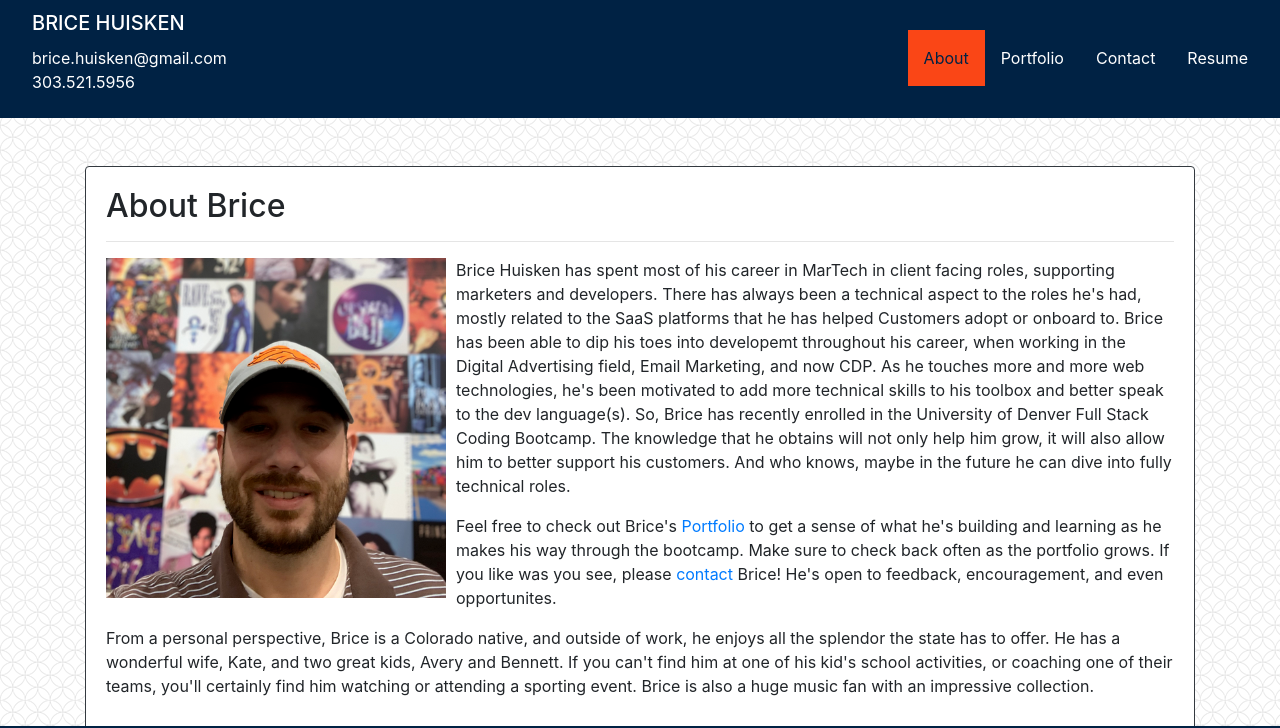
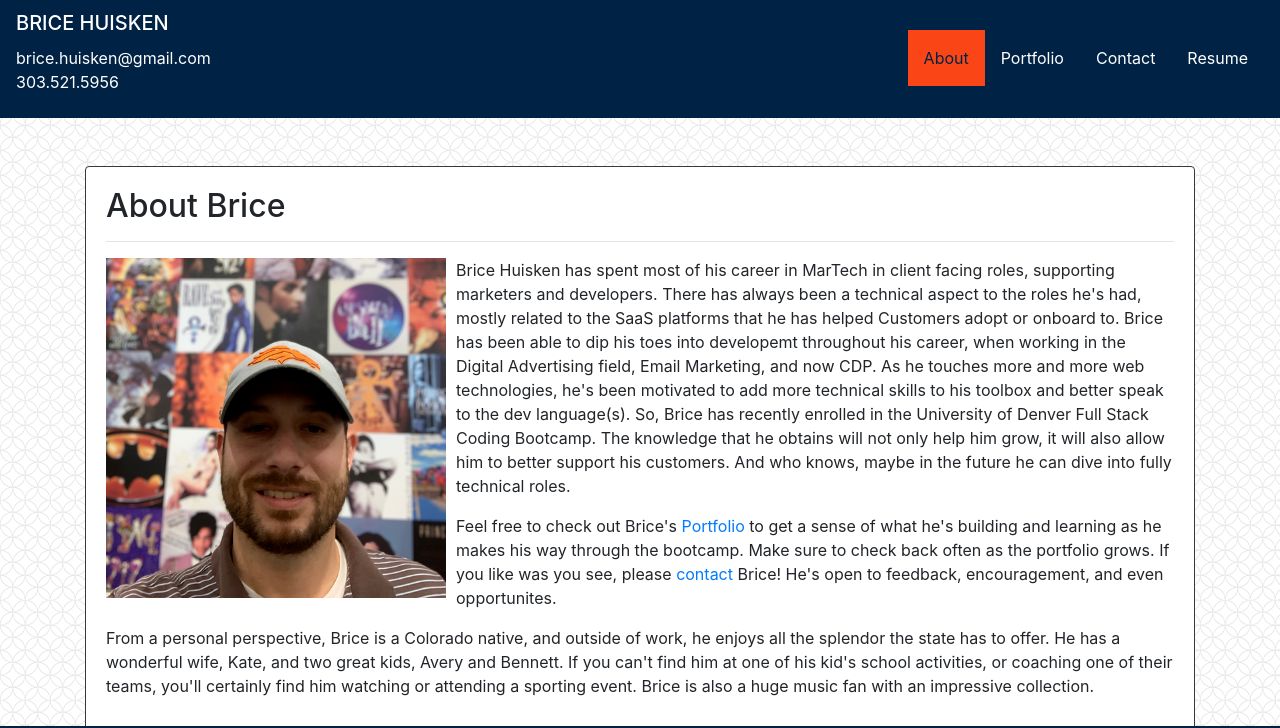
Before and after one commit to bahuisken/Responsive-Portfolio, a plain HTML site: page index.html in a window 1280 px wide. Shown: the top 728 px of the page. Drawn offline with nearby package versions, Linux system fonts and the light colour scheme.

Commit message:
Revisong contact info section

```diff
--- a/assets/style/styles.css
+++ b/assets/style/styles.css
@@ -14,7 +14,7 @@ body {
 
 .navbar-custom .navbar-brand {
     color: #FFFFFF;
-    padding: 0px 1rem;
+    padding: 0px;
 }
 .contact-holder{
     padding: 0px;
@@ -25,13 +25,15 @@ body {
     color: #FFFFFF;
     padding: 0px;
 }
-.contact-info a{
-    color: #FFFFFF;
-    padding: 1rem 1rem;
-}
+
 .contact-info-link{
     color: #FFFFFF;
 }
+
+.contact-info-link:hover{
+    color: #FFFFFF;
+}
+
 .contact-info-link:visited{
     color: #FFFFFF;
 }
```
